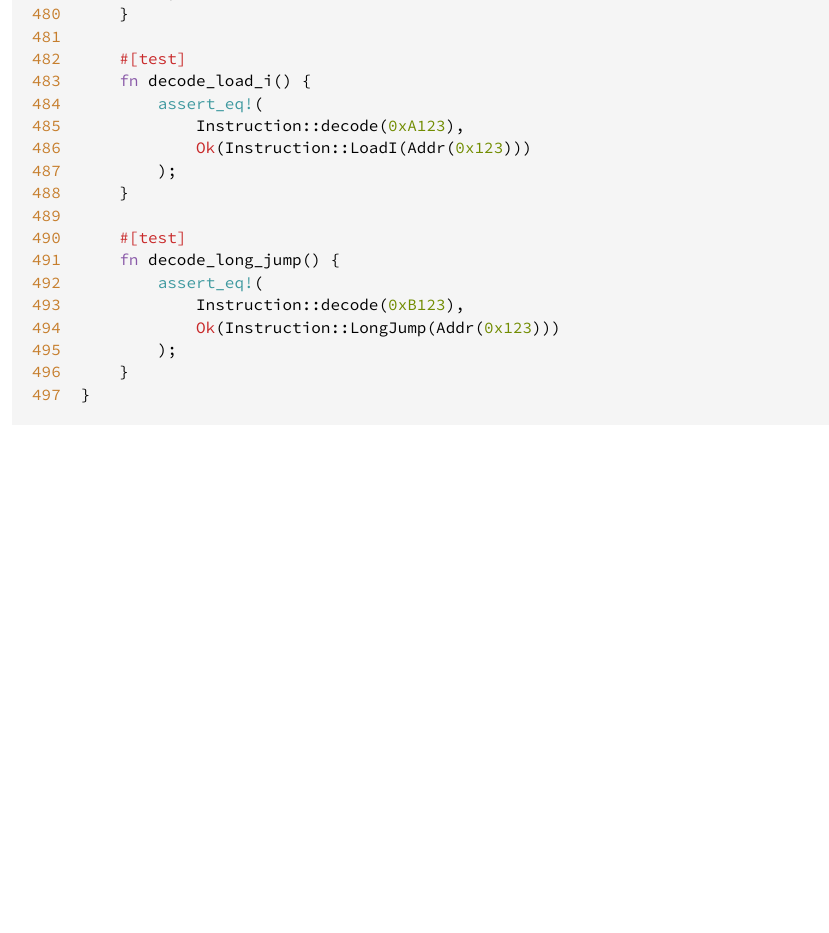
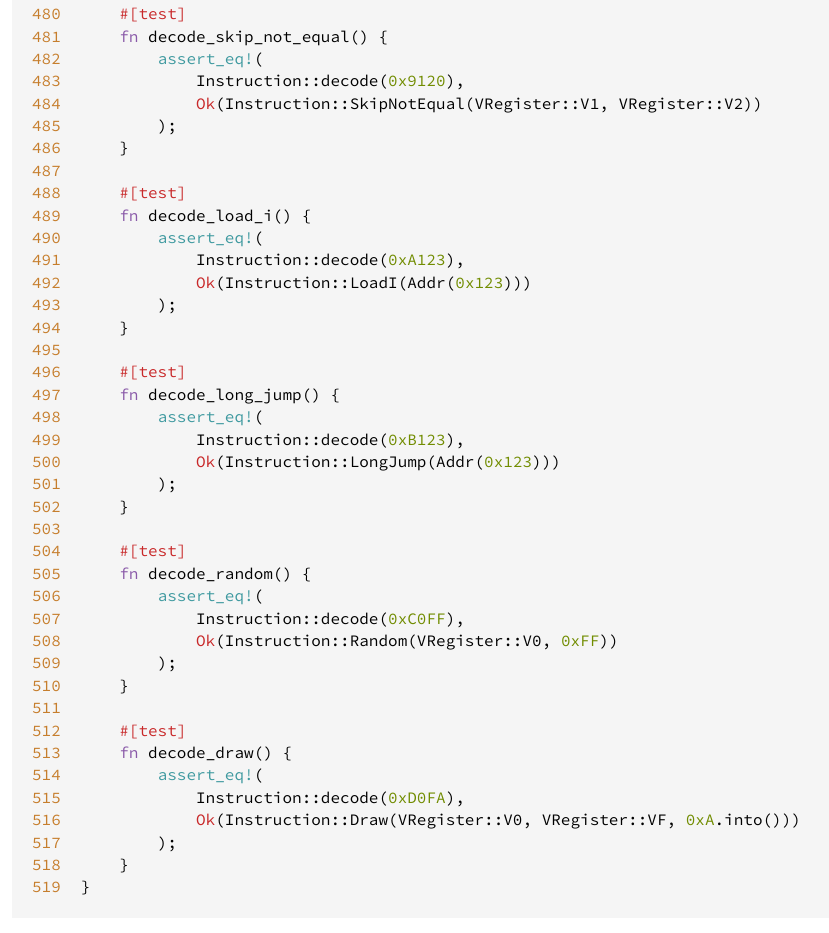
Before and after one commit to robo9k/chip8-rs, a plain HTML site: page src/chip_8/instructions.rs.html in a window 1280 px wide. Shown: the part 10891-11824 px from the top of the page, without its empty margins (3-832 px from the left). Before the commit the page ends 11367 px from the top, so only its background shows below. Drawn offline with Linux system fonts and the light colour scheme.

Commit message:
Deploying to gh-pages from  @ 0a7a7d88d8a914032f1eb7bd9136fdca6ef72f0a 🚀

```diff
--- a/src/chip_8/instructions.rs.html
+++ b/src/chip_8/instructions.rs.html
@@ -495,6 +495,28 @@
 <span id="495">495</span>
 <span id="496">496</span>
 <span id="497">497</span>
+<span id="498">498</span>
+<span id="499">499</span>
+<span id="500">500</span>
+<span id="501">501</span>
+<span id="502">502</span>
+<span id="503">503</span>
+<span id="504">504</span>
+<span id="505">505</span>
+<span id="506">506</span>
+<span id="507">507</span>
+<span id="508">508</span>
+<span id="509">509</span>
+<span id="510">510</span>
+<span id="511">511</span>
+<span id="512">512</span>
+<span id="513">513</span>
+<span id="514">514</span>
+<span id="515">515</span>
+<span id="516">516</span>
+<span id="517">517</span>
+<span id="518">518</span>
+<span id="519">519</span>
 </pre><div class="example-wrap"><pre class="rust ">
 <span class="doccomment">//! Machine language and byte code instructions</span>
 
@@ -701,11 +723,11 @@
     <span class="doccomment">/// Skip next instruction if key `Vx` is pressed</span>
     <span class="doccomment">///</span>
     <span class="doccomment">/// `Ex9E` - `SKP Vx`</span>
-    <span class="ident">SkipPressed</span>(<span class="comment">/* TODO */</span>),
+    <span class="ident">SkipPressed</span>(<span class="ident">Vx</span>),
     <span class="doccomment">/// Skip next instruction if key `Vx` is not pressed</span>
     <span class="doccomment">///</span>
     <span class="doccomment">/// `ExA1` - `SKNP Vx`</span>
-    <span class="ident">SkipNotPressed</span>(<span class="comment">/* TODO */</span>),
+    <span class="ident">SkipNotPressed</span>(<span class="ident">Vx</span>),
     <span class="doccomment">/// Set `Vx` to delay timer value</span>
     <span class="doccomment">///</span>
     <span class="doccomment">/// `Fx07` - `LD Vx, DT`</span>
@@ -713,7 +735,7 @@
     <span class="doccomment">/// Wait for key press and store it in `Vx`</span>
     <span class="doccomment">///</span>
     <span class="doccomment">/// `Fx0A` - `LD Vx, K`</span>
-    <span class="ident">LoadKey</span>(<span class="ident">Vx</span> <span class="comment">/* TODO */</span>),
+    <span class="ident">LoadKey</span>(<span class="ident">Vx</span>),
     <span class="doccomment">/// Set delay timer to `Vx`</span>
     <span class="doccomment">///</span>
     <span class="doccomment">/// `Fx15` - `LD DT, Vx`</span>
@@ -800,6 +822,12 @@
             },
             <span class="number">0xA</span> <span class="op">=</span><span class="op">&gt;</span> <span class="prelude-val">Ok</span>(<span class="ident">LoadI</span>(<span class="ident">Addr</span>(<span class="ident">nnn</span>))),
             <span class="number">0xB</span> <span class="op">=</span><span class="op">&gt;</span> <span class="prelude-val">Ok</span>(<span class="ident">LongJump</span>(<span class="ident">Addr</span>(<span class="ident">nnn</span>))),
+            <span class="number">0xC</span> <span class="op">=</span><span class="op">&gt;</span> <span class="prelude-val">Ok</span>(<span class="ident">Random</span>(<span class="ident">VRegister</span>::<span class="ident">try_from</span>(<span class="ident">x</span>)<span class="question-mark">?</span>, <span class="ident">kk</span>)),
+            <span class="number">0xD</span> <span class="op">=</span><span class="op">&gt;</span> <span class="prelude-val">Ok</span>(<span class="ident">Draw</span>(
+                <span class="ident">VRegister</span>::<span class="ident">try_from</span>(<span class="ident">x</span>)<span class="question-mark">?</span>,
+                <span class="ident">VRegister</span>::<span class="ident">try_from</span>(<span class="ident">y</span>)<span class="question-mark">?</span>,
+                <span class="ident">Nibble</span>::<span class="ident">from</span>(<span class="ident">low_nibble</span>),
+            )),
 
             <span class="kw">_</span> <span class="op">=</span><span class="op">&gt;</span> <span class="prelude-val">Err</span>(<span class="ident">Chip8Error</span>::<span class="ident">UnknownInstruction</span>(<span class="ident">bits</span>)),
         }
@@ -992,6 +1020,22 @@
             <span class="prelude-val">Ok</span>(<span class="ident">Instruction</span>::<span class="ident">LongJump</span>(<span class="ident">Addr</span>(<span class="number">0x123</span>)))
         );
     }
+
+    <span class="attribute">#[<span class="ident">test</span>]</span>
+    <span class="kw">fn</span> <span class="ident">decode_random</span>() {
+        <span class="macro">assert_eq</span><span class="macro">!</span>(
+            <span class="ident">Instruction</span>::<span class="ident">decode</span>(<span class="number">0xC0FF</span>),
+            <span class="prelude-val">Ok</span>(<span class="ident">Instruction</span>::<span class="ident">Random</span>(<span class="ident">VRegister</span>::<span class="ident">V0</span>, <span class="number">0xFF</span>))
+        );
+    }
+
+    <span class="attribute">#[<span class="ident">test</span>]</span>
+    <span class="kw">fn</span> <span class="ident">decode_draw</span>() {
+        <span class="macro">assert_eq</span><span class="macro">!</span>(
+            <span class="ident">Instruction</span>::<span class="ident">decode</span>(<span class="number">0xD0FA</span>),
+            <span class="prelude-val">Ok</span>(<span class="ident">Instruction</span>::<span class="ident">Draw</span>(<span class="ident">VRegister</span>::<span class="ident">V0</span>, <span class="ident">VRegister</span>::<span class="ident">VF</span>, <span class="number">0xA</span>.<span class="ident">into</span>()))
+        );
+    }
 }
 </pre></div>
 </section><section id="search" class="content hidden"></section><section class="footer"></section><script>window.rootPath = "../../";window.currentCrate = "chip_8";</script><script src="../../main.js"></script><script src="../../source-script.js"></script><script src="../../source-files.js"></script><script defer src="../../search-index.js"></script></body></html>
```
Also changed, not shown: chip_8/instructions/enum.Instruction.html (+5 -5 lines), chip_8/instructions/index.html (+1 -1 lines).
